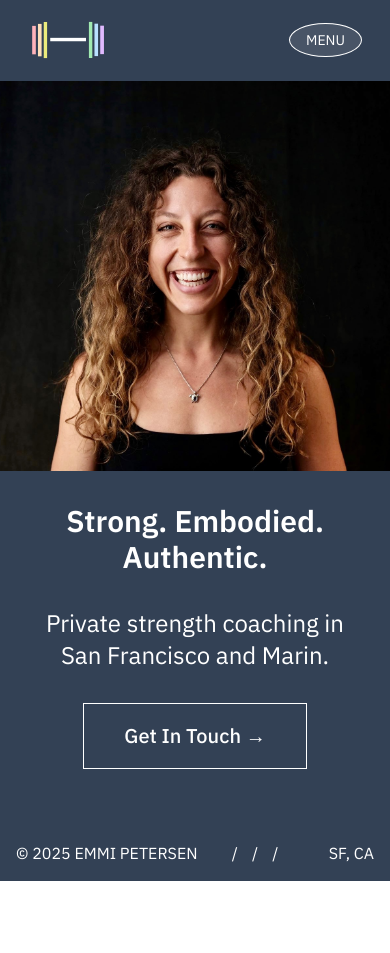
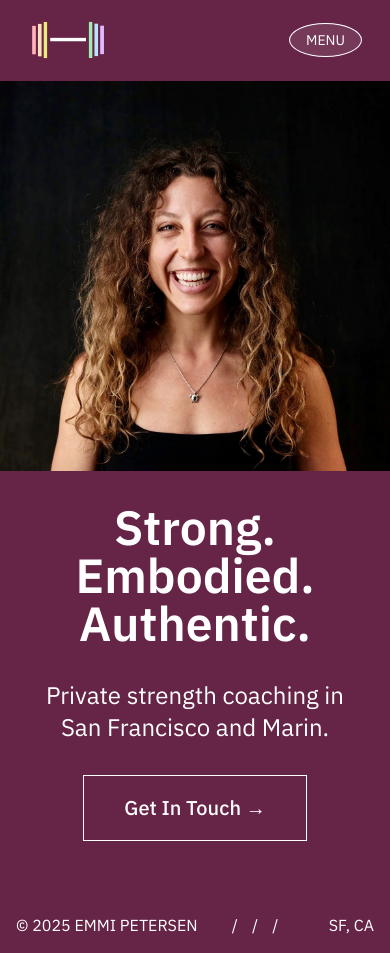
Before and after one commit to atiumcache/emmipetersen, a React (Vite) app: page / in a window 390 px wide. Before the commit the page ends 881 px from the top, so only its background shows below. Built offline with nearby package versions, Linux system fonts and the light colour scheme.

Commit message:
update home screen aesthetics

```diff
--- a/src/pages/Home.tsx
+++ b/src/pages/Home.tsx
@@ -9,10 +9,10 @@ const siteCopy = loadContent();
 
 export function Home() {
   return (
-    <div className="min-h-screen bg-slate-700 md:bg-salmon-medium flex flex-col justify-between">
+    <div className="min-h-screen bg-salmon-dark md:bg-salmon-medium flex flex-col justify-between">
       <Navbar color="aqua-medium" sticky={false} />
-      <div className="bg-slate-700 md:bg-salmon-medium h-[3vh]"></div>
-      <div className="md:h-[80vh] flex-1 grid grid-cols-1 md:grid-cols-2 bg-slate-700 md:bg-[#FF9587]">
+      <div className="bg-salmon-dark md:bg-salmon-medium h-[3vh]"></div>
+      <div className="md:h-[80vh] flex-1 grid grid-cols-1 md:grid-cols-2 bg-salmon-dark md:bg-[#FF9587]">
         <div className="w-full h-full pointer-events-none aspect-square md:aspect-auto">
           <img
             src="/headshot1.jpg"
@@ -23,7 +23,7 @@ export function Home() {
         </div>
         <div className="flex flex-col text-white items-center md:items-start justify-center space-y-8 md:space-y-12 p-6 pt-8 md:p-16">
           <FadeIn
-            className={`font-sans font-semibold text-center md:text-left text-3xl w-full md:text-8xl md:max-w-[40vw] transition-opacity duration-1000 `}
+            className={`font-sans font-semibold text-center md:text-left text-5xl w-full md:text-8xl md:max-w-[40vw] transition-opacity duration-1000 `}
           >
             Strong. Embodied. Authentic.
           </FadeIn>
```
